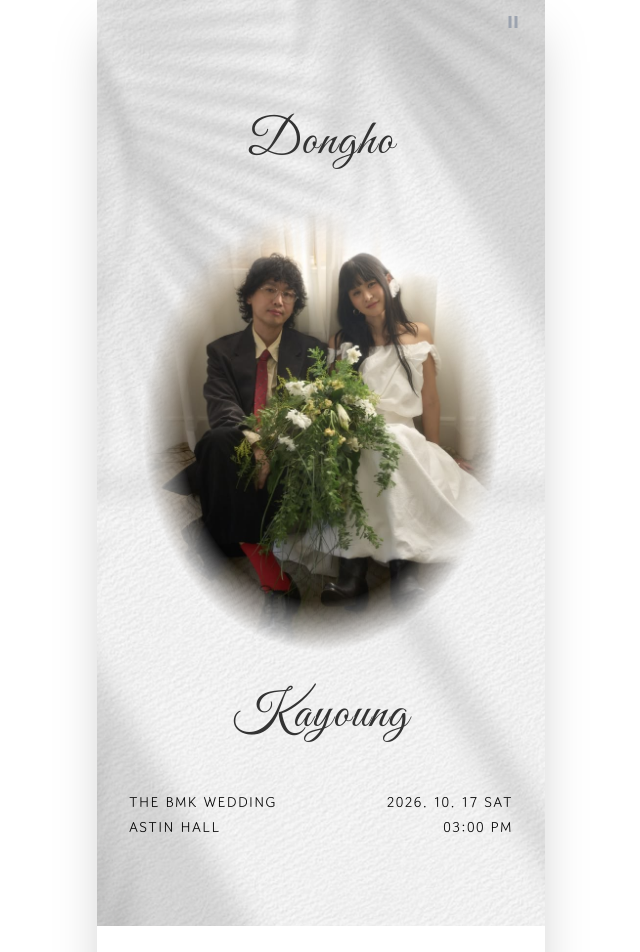
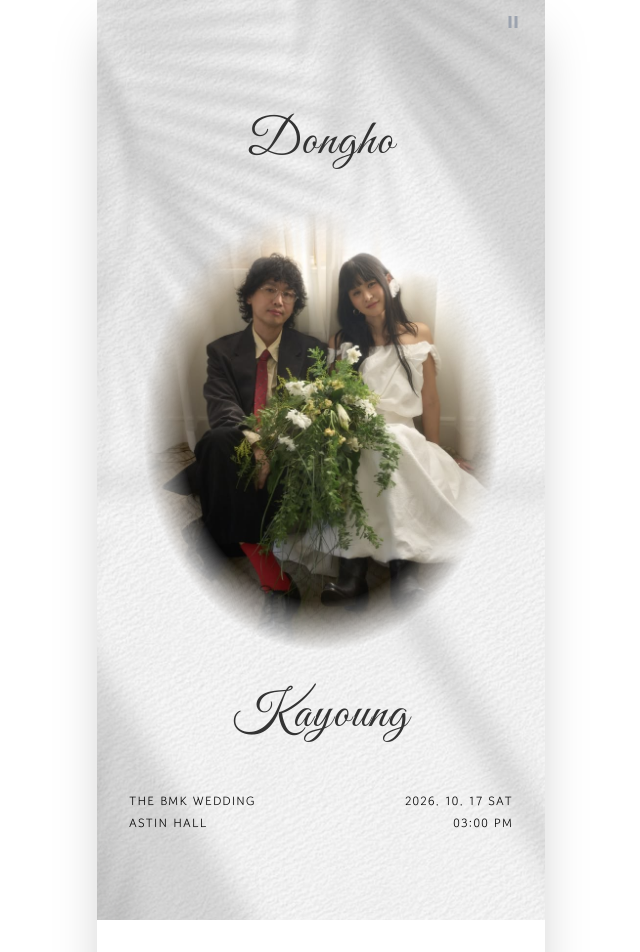
Before and after one commit to camilleson/DHs2KY, a React (Vite) app: page / in a window 1280 px wide. Shown: the top 952 px of the page, without its empty margins (319-959 px from the left). Built offline with nearby package versions, Linux system fonts and the light colour scheme.

Commit message:
style: 메인 사진 하단 정보 글자 크기 축소 및 메타 태그 추가

```diff
--- a/index.html
+++ b/index.html
@@ -4,7 +4,15 @@
     <meta charset="UTF-8" />
     <link rel="icon" type="image/svg+xml" href="/favicon.svg" />
     <meta name="viewport" content="width=device-width, initial-scale=1.0, maximum-scale=1.0, user-scalable=no" />
-    <title>Wedding Invitation</title>
+
+    <!-- Open Graph / KakaoTalk share preview -->
+    <meta property="og:type" content="website" />
+    <meta property="og:title" content="동호 ♥ 가영 모바일 청첩장" />
+    <meta property="og:description" content="2026년 10월 17일 토요일 오후 3시, 저희의 첫 시작에 소중한 당신을 초대합니다." />
+    <meta property="og:image" content="https://dh-s2-ky.vercel.app/hero-photo2.png" />
+    <meta property="og:url" content="https://dh-s2-ky.vercel.app/" />
+
+    <title>동호 & 가영 모바일 청첩장</title>
     <link rel="preconnect" href="https://fonts.googleapis.com">
     <link rel="preconnect" href="https://fonts.gstatic.com" crossorigin>
     <link href="https://fonts.googleapis.com/css2?family=Gowun+Dodum&family=Great+Vibes&display=swap" rel="stylesheet">
--- a/src/components/Hero.tsx
+++ b/src/components/Hero.tsx
@@ -41,18 +41,18 @@ export default function Hero() {
       {/* Details at Bottom */}
       <div className="z-10 w-full px-8 flex justify-between items-end fade-in mt-auto pb-2 whitespace-nowrap">
         <div className="text-left">
-          <p className="font-sans text-[14px] tracking-widest text-black font-medium mb-1 whitespace-nowrap">
+          <p className="font-sans text-[12px] tracking-widest text-black font-medium mb-1 whitespace-nowrap">
             THE BMK WEDDING
           </p>
-          <p className="font-sans text-[14px] tracking-widest text-black font-medium whitespace-nowrap">
+          <p className="font-sans text-[12px] tracking-widest text-black font-medium whitespace-nowrap">
             ASTIN HALL
           </p>
         </div>
         <div className="text-right">
-          <p className="font-sans text-[14px] tracking-widest text-black font-medium mb-1 whitespace-nowrap">
+          <p className="font-sans text-[12px] tracking-widest text-black font-medium mb-1 whitespace-nowrap">
             2026. 10. 17 SAT
           </p>
-          <p className="font-sans text-[14px] tracking-widest text-black font-medium whitespace-nowrap">
+          <p className="font-sans text-[12px] tracking-widest text-black font-medium whitespace-nowrap">
             03:00 PM
           </p>
         </div>
```
